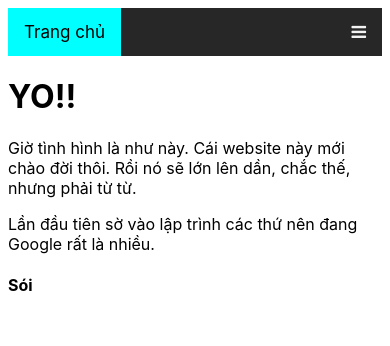
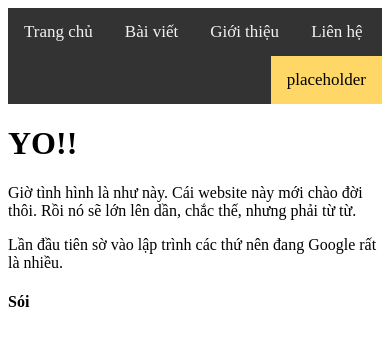
Before and after one commit to consoicongnghe/consoicongnghe.github.io, a Jekyll site: the page index.html, which Jekyll copies as it is, in a window 390 px wide. Shown: the top 346 px of the page. Built offline with Jekyll 4.4.1, drawn with Linux system fonts in a browser that asks for light colours.

Commit message:
new topnav

```diff
--- a/assets/css/styles.css
+++ b/assets/css/styles.css
@@ -3,21 +3,16 @@
 
 @import "{{ site.theme }}";
 
-body {
-  font-family: -apple-system, BlinkMacSystemFont, "Segoe UI", Roboto, Helvetica, Arial, sans-serif, "Apple Color Emoji", "Segoe UI Emoji", "Segoe UI Symbol";
-}
-
-/* --- https://www.w3schools.com/howto/howto_js_topnav_responsive.asp */
-/* Add a black background color to the top navigation */
+/* https://www.w3schools.com/howto/howto_css_topnav_split.asp */
+/* Create a top navigation bar with a black background color  */
 .topnav {
-  background-color: #272727;
+  background-color: #333;
   overflow: hidden;
 }
 
 /* Style the links inside the navigation bar */
 .topnav a {
   float: left;
-  display: block;
   color: #f2f2f2;
   text-align: center;
   padding: 14px 16px;
@@ -27,7 +22,7 @@ body {
 
 /* Change the color of links on hover */
 .topnav a:hover {
-  background-color: #f2f2f2;
+  background-color: #FED766;
   color: black;
 }
 
@@ -37,43 +32,9 @@ body {
   color: black;
 }
 
-/* Hide the link that should open and close the topnav on small screens */
-.topnav .icon {
-  display: none;
+/* Create a right-aligned (split) link inside the navigation bar */
+.topnav a.split {
+  float: right;
+  background-color: #FED766;
+  color: black;
 }
-
-/* media queries
-/* When the screen is less than 600 pixels wide, hide all links, except for the first one ("Home"). Show the link that contains should open and close the topnav (.icon) */
-@media screen and (max-width: 600px) {
-  .topnav a:not(:first-child) {display: none;}
-  .topnav a.icon {
-    float: right;
-    display: block;
-  }
-}
-
-/* The "responsive" class is added to the topnav with JavaScript when the user clicks on the icon. This class makes the topnav look good on small screens (display the links vertically instead of horizontally) */
-@media screen and (max-width: 600px) {
-  .topnav.responsive {position: relative;}
-  .topnav.responsive a.icon {
-    position: absolute;
-    right: 0;
-    top: 0;
-  }
-  .topnav.responsive a {
-    float: none;
-    display: block;
-    text-align: left;
-  }
-}
-
-/* javascript
-/* Toggle between adding and removing the "responsive" class to topnav when the user clicks on the icon */
-function topnav() {
-  var x = document.getElementById("myTopnav");
-  if (x.className === "topnav") {
-    x.className += " responsive";
-  } else {
-    x.className = "topnav";
-  }
-}
--- a/index.html
+++ b/index.html
@@ -8,15 +8,12 @@
 		<meta name="viewport" content="width=device-width, initial-scale=1">
 	</head>
 	<body>
-		<link rel="stylesheet" href="https://cdnjs.cloudflare.com/ajax/libs/font-awesome/4.7.0/css/font-awesome.min.css">
-		<div class="topnav" id="myTopnav">
-			<a href="https://consoicongnghe.com/" class="active">Trang chủ</a>
-			<a href="https://consoicongnghe.com/posts">Bài viết</a>
-			<a href="https://consoicongnghe.com/about">Giới thiệu</a>
-			<a href="https://consoicongnghe.com/contact">Liên hệ</a>
-			<a href="javascript:void(0);" class="icon" onclick="myFunction()">
-			<i class="fa fa-bars"></i>
-			</a>
+		<div class="topnav">
+			<a href="">Trang chủ</a>
+			<a href="posts">Bài viết</a>
+			<a href="about">Giới thiệu</a>
+			<a href="contact">Liên hệ</a>
+			<a href="placeholder" class="split">placeholder</a>
 		</div>
 		<h1>YO!!</h1>
 		<p>Giờ tình hình là như này. Cái website này mới chào đời thôi. Rồi nó sẽ lớn lên dần, chắc thế, nhưng phải từ từ.</p>
```
Also changed, not shown: about/index.html (+2 -11 lines), contact/index.html (+1 -10 lines), posts/index.html (+1 -10 lines).
